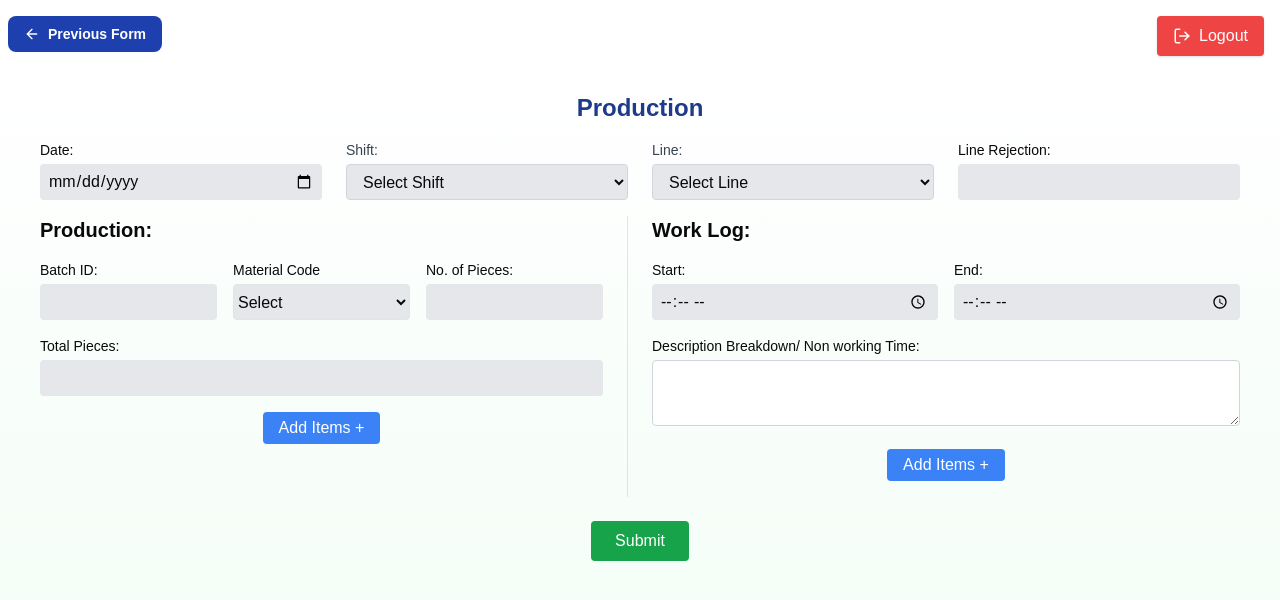
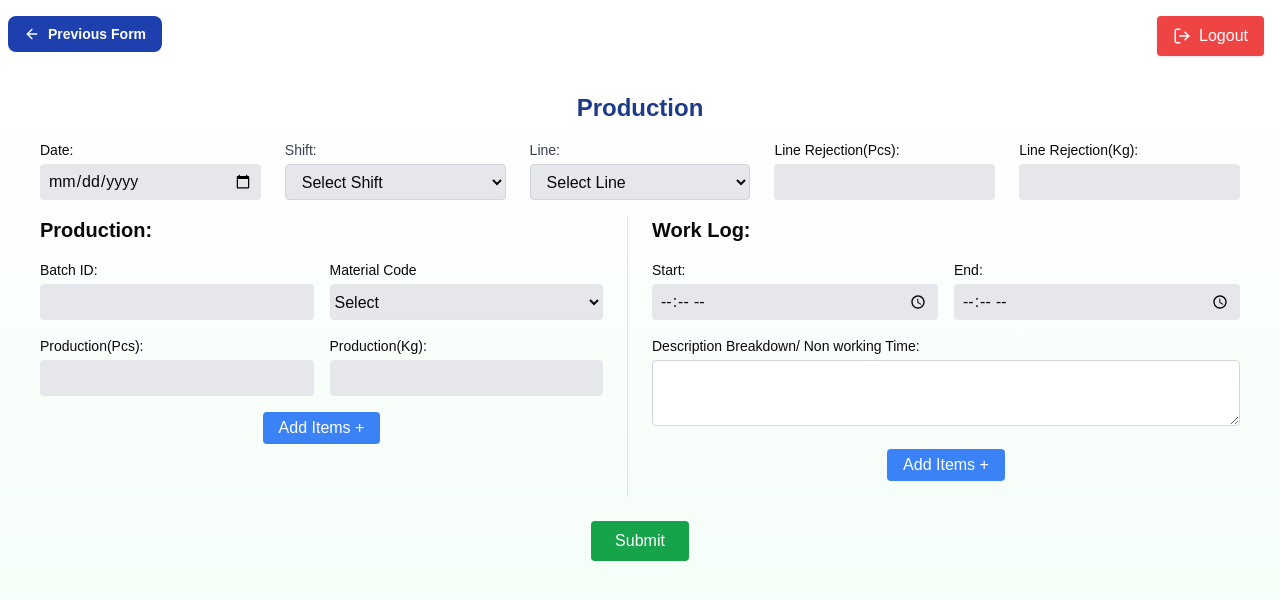
Before and after one commit to Himanshu2239/kooviotfrontend, a Next.js app: page /mes/production in a window 1280 px wide. Shown: the top 600 px of the page. Built offline with nearby package versions, Linux system fonts and the light colour scheme; sample sign-in values are in the browser's storage.

Commit message:
add:lineRejectionInKg productionInKg

```diff
--- a/app/mes/production/page.js
+++ b/app/mes/production/page.js
@@ -27,6 +27,7 @@ export default function ProductionPage() {
   // const [rejMaterialCode, setRejMaterialCode] = useState("");
   // const [rejPieces, setRejPieces] = useState("");
   const [rejTotalPieces, setRejTotalPieces] = useState("");
+  const [lineRejInKg, setLineRejInKg] = useState("");
 
   const [start, setStart] = useState("");
   const [end, setEnd] = useState("");
@@ -39,6 +40,8 @@ export default function ProductionPage() {
   // const [rejectionItems, setRejectionItems] = useState([]);
   const [workLogItems, setWorkLogItems] = useState([]);
   const [isLoading, setIsLoading] = useState(false);
+  const [productionInKg, setProductionInKg] = useState("");
+  const [totalProductionInKg, setTotalProductionInKg] = useState("");
 
 
   // const [errors, setErrors] = useState({});
@@ -53,7 +56,7 @@ export default function ProductionPage() {
   };
 
   const handleSubmit = async () => {
-    if (!date || !shift || !line || !rejTotalPieces || !productionItems.length || !workLogItems.length) {
+    if (!date || !shift || !line || !rejTotalPieces || !productionItems.length || !workLogItems.length || !lineRejInKg) {
       // alert("Please fill in all required fields.");
       toast.error("Please fill in all required fields.");
       return;
@@ -72,8 +75,10 @@ export default function ProductionPage() {
       line,
       productionItems,
       totalPieces: parseInt(totalPieces || "0"),
+      totalProductionInKg,
       // rejectionItems,
       lineRejection: parseInt(rejTotalPieces || "0"),
+      lineRejectionInkg: parseFloat(lineRejInKg || "0"),
       workLogItems,
       totalDuration
     };
@@ -107,7 +112,8 @@ export default function ProductionPage() {
         setLine("");
         setProductionItems([]);
         setTotalPieces("");
-        // setRejectionItems([]);
+        setTotalProductionInKg("");
+        setLineRejInKg("")        // setRejectionItems([]);
         setRejTotalPieces("");
         setWorkLogItems([]);
         setTotalDuration("");
@@ -211,7 +217,7 @@ export default function ProductionPage() {
       </div>
       <div className="p-10 h-screen  mx-auto bg-gradient-to-b from-white to-green-50">
         <h1 className="text-2xl font-bold text-center text-blue-900 mb-4">Production</h1>
-        <div className="grid grid-cols-3 md:grid-cols-4 gap-6 mb-4">
+        <div className="grid grid-cols-3 md:grid-cols-5 gap-6 mb-4">
           <InputField label="Date:" type="date" value={date} onChange={setDate} />
           {/* <InputField label="Batch ID:" value={batchId} onChange={setBatchId} readOnly={true}/> */}
           {/* <InputField label="Shift:" value={shift} onChange={setShift} /> */}
@@ -243,7 +249,8 @@ export default function ProductionPage() {
             </select>
           </div>
           {/*production total Rejection */}
-          <InputField label="Line Rejection:" type="Number" value={rejTotalPieces} onChange={setRejTotalPieces} />
+          <InputField label="Line Rejection(Pcs):" type="Number" value={rejTotalPieces} onChange={setRejTotalPieces} />
+          <InputField label="Line Rejection(Kg):" type="Number" value={lineRejInKg} onChange={setLineRejInKg} />
         </div>
 
         <div className="grid md:grid-cols-2 grid-cols-1 gap-6">
@@ -259,8 +266,12 @@ export default function ProductionPage() {
               setMaterialCode={setMaterialCode}
               pieces={pieces}
               setPieces={setPieces}
+              productionInKg={productionInKg}
+              setProductionInKg={setProductionInKg}
               totalPieces={totalPieces}
               setTotalPieces={setTotalPieces}
+              totalProductionInKg={totalProductionInKg}
+              setTotalProductionInKg={setTotalProductionInKg}
               productionItems={productionItems}
               setProductionItems={setProductionItems}
             />
--- a/components/Mes/Production/ProductionForm.jsx
+++ b/components/Mes/Production/ProductionForm.jsx
@@ -6,6 +6,7 @@ import { toast } from "react-toastify";
 import { materialCodeOptions } from "@/app/constant";
 import { Trash2 } from "lucide-react";
 
+
 export default function ProductionForm({
   batchId,
   setBatchId,
@@ -13,26 +14,36 @@ export default function ProductionForm({
   setMaterialCode,
   pieces,
   setPieces,
+  productionInKg,
+  setProductionInKg,
   totalPieces,
   setTotalPieces,
+  totalProductionInKg,
+  setTotalProductionInKg,
   productionItems,
   setProductionItems,
 }) {
   const handleAddProductionItem = () => {
-    if (materialCode && pieces && batchId) {
+    if (materialCode && pieces && batchId && productionInKg) {
       const newItem = {
         id: Date.now(),
         batchId,
         materialCode,
         pieces,
+        productionInKg,
       };
       const updated = [...productionItems, newItem];
       setProductionItems(updated);
       const total = updated.reduce((sum, item) => sum + parseInt(item.pieces || "0"), 0);
       setTotalPieces(total.toString());
+      const totalInKg = updated.reduce((sum, item) => sum + parseFloat(item.productionInKg || "0"), 0)
+      // console.log("totalKg", totalKg)
+      setTotalProductionInKg(totalInKg.toString());
+
       setMaterialCode("");
       setPieces("");
-      setBatchId("")
+      setBatchId("");
+      setProductionInKg("");
     } else {
       toast.error("Please fill all required fields in the Production form");
     }
@@ -43,13 +54,15 @@ export default function ProductionForm({
     setProductionItems(updated);
     const total = updated.reduce((sum, item) => sum + parseInt(item.pieces || "0"), 0);
     setTotalPieces(total.toString());
+    const totalInKg = updated.reduce((sum, item) => sum + parseFloat(item.productionInKg || "0"), 0)
+    setTotalProductionInKg(totalInKg)
   };
 
   return (
     <div>
       <h2 className="text-xl font-bold mb-4">Production:</h2>
 
-      <div className="grid grid-cols-3 gap-4 mb-4">
+      <div className="grid grid-cols-2 gap-4 mb-4">
         {/* <InputField label="BatchId" value={batchId} onChange={setBatchId} readOnly={false}/> */}
         {/* <InputField label="Material Code:" value={materialCode} onChange={setMaterialCode} /> */}
         <InputField label="Batch ID:" value={batchId} onChange={setBatchId} readOnly={false} />
@@ -69,16 +82,19 @@ export default function ProductionForm({
           </select>
           {/* {errors.materialCode && <p className="text-red-600 text-sm">{errors.materialCode}</p>} */}
         </div>
-        <InputField type="number" label="No. of Pieces:" value={pieces} onChange={setPieces} />
+      </div>
+      <div className="grid grid-cols-2 gap-4 mb-4">
+        <InputField type="number" label="Production(Pcs):" value={pieces} onChange={setPieces} />
+        <InputField type="number" label="Production(Kg):" value={productionInKg} onChange={setProductionInKg} />
       </div>
 
-      <InputField label="Total Pieces:" value={totalPieces} onChange={setTotalPieces} readOnly={true} />
+      {/* <InputField label="Total Pieces:" value={totalPieces} onChange={setTotalPieces} readOnly={true} /> */}
 
       <div className="flex justify-center my-4">
         <AddItemsButton color="blue" onClick={handleAddProductionItem} />
       </div>
 
-      {productionItems.length > 0 && (
+      {/* {productionItems.length > 0 && (
         <div className="mb-2">
           <h3 className="text-md font-semibold mb-2">Production Items:</h3>
           <div className="bg-white bg-opacity-70 rounded-lg p-2 max-h-40 overflow-auto">
@@ -92,6 +108,7 @@ export default function ProductionForm({
               </thead>
               <tbody>
                 {productionItems.map((item) => (
+                  <>
                     <tr key={item.id} className="border-b">
                       <td className="py-1">{item.batchId}</td>
                       <td className="py-1">{item.materialCode}</td>
@@ -102,12 +119,64 @@ export default function ProductionForm({
                         </button>
                       </td>
                     </tr>
+                  </>
                 ))}
               </tbody>
             </table>
           </div>
+          <div className="w-full flex flex-row justify-between pl-2 pr-2">
+            <div className="">
+              Total Production(Pcs): {totalPieces}
+            </div>
+            <div>
+              Total Production(Kg): {totalPieces}
+            </div>
+          </div>
+        </div>
+      )} */}
+      {productionItems.length > 0 && (
+        <div className="mb-4">
+          <h3 className="text-lg font-semibold mb-3">Production Items</h3>
+
+          <div className="bg-white bg-opacity-80 rounded-lg shadow-sm p-4 max-h-40 overflow-auto">
+            <table className="w-full text-sm">
+              <thead className="bg-gray-100 sticky top-0">
+                <tr className="text-left border-b border-gray-300">
+                  <th className="py-2 px-3">Batch ID</th>
+                  <th className="py-2 px-3">Material</th>
+                  <th className="py-2 px-3">Pieces</th>
+                  <th className="py-2 px-3">Kg</th>
+                  <th className="py-2 px-3">Action</th>
+                </tr>
+              </thead>
+              <tbody>
+                {productionItems.map((item) => (
+                  <tr key={item.id} className="border-b hover:bg-gray-50 transition">
+                    <td className="py-2 px-3">{item.batchId}</td>
+                    <td className="py-2 px-3">{item.materialCode}</td>
+                    <td className="py-2 px-3">{item.pieces}</td>
+                     <td className="py-2 px-3">{item.productionInKg}</td>
+                    <td className="py-2 px-3">
+                      <button
+                        title="Remove item"
+                        onClick={() => handleRemove(item.id)}
+                        className="text-red-500 hover:text-red-700 transition-colors"
+                      >
+                        <Trash2 size={18} />
+                      </button>
+                    </td>
+                  </tr>
+                ))}
+              </tbody>
+            </table>
+          </div>
+          <div className="mt-3 flex justify-between items-center px-2 text-sm text-gray-700">
+            <div>Total Production (Pcs): <span className="font-medium">{totalPieces}</span></div>
+            <div>Total Production (Kg): <span className="font-medium">{totalProductionInKg}</span></div>
+          </div>
         </div>
       )}
+
     </div>
   );
 }
```
Lines whose indentation alone changed are shown as unchanged.
